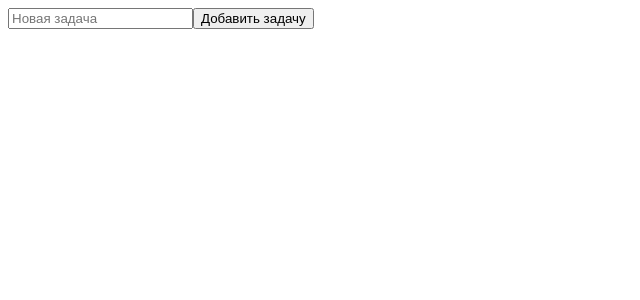
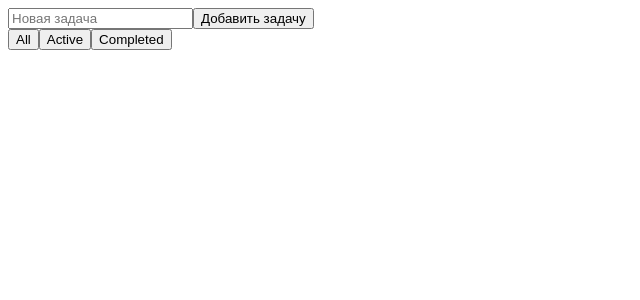
Before and after one commit to BATEKONE/Task-Manager, a Vue app: page / in a window 1280 px wide. Shown: the top 300 px of the page, without its empty margins (0-640 px from the left). Built offline with nearby package versions, Linux system fonts and the light colour scheme; the HTML template or start-up script is replaced by a standard one.

Commit message:
закончил работу с фильтрацией

```diff
--- a/src/App.vue
+++ b/src/App.vue
@@ -1,5 +1,6 @@
 <script setup lang="ts">
 import AddTaskForm from './components/forms/AddTaskForm.vue';
+import TaskFilters from './components/tasks/TaskFilters.vue';
 import TaskList from './components/tasks/TaskList.vue';
 
 </script>
@@ -7,6 +8,7 @@ import TaskList from './components/tasks/TaskList.vue';
 <template>
   <AddTaskForm />
   <TaskList />
+  <TaskFilters />
 </template>
 
 <style scoped></style>
--- a/src/components/tasks/TaskFilters.vue
+++ b/src/components/tasks/TaskFilters.vue
@@ -0,0 +1,14 @@
+<script setup lang="ts">
+import { useTasksStore } from '@/stores/tasks';
+
+const store = useTasksStore()
+
+</script>
+
+<template>
+    <div>
+        <button @click="store.setFilter('all')">All</button>
+        <button @click="store.setFilter('active')">Active</button>
+        <button @click="store.setFilter('completed')">Completed</button>
+    </div>
+</template>
--- a/src/components/tasks/TaskList.vue
+++ b/src/components/tasks/TaskList.vue
@@ -5,7 +5,7 @@ import TaskItem from './TaskItem.vue';
 
 const store = useTasksStore();
 
-const tasks = computed(() => store.tasks)
+const tasks = computed(() => store.filteredTasks)
 </script>
 
 <template>
--- a/src/stores/tasks.ts
+++ b/src/stores/tasks.ts
@@ -29,6 +29,24 @@ export const useTasksStore = defineStore('tasks', {
             if (task) {
                 task.completed = !task.completed;
             }
+        },
+
+        setFilter(filter: 'all' | 'active' | 'completed') {
+            this.filter = filter
+        }
+    },
+
+    getters: {
+        filteredTasks(state) {
+            if (state.filter === 'active') {
+                return state.tasks.filter(task => !task.completed)
+            }
+
+            if (state.filter === 'completed') {
+                return state.tasks.filter(task => task.completed)
+            }
+
+            return state.tasks
         }
     }
 })
```
